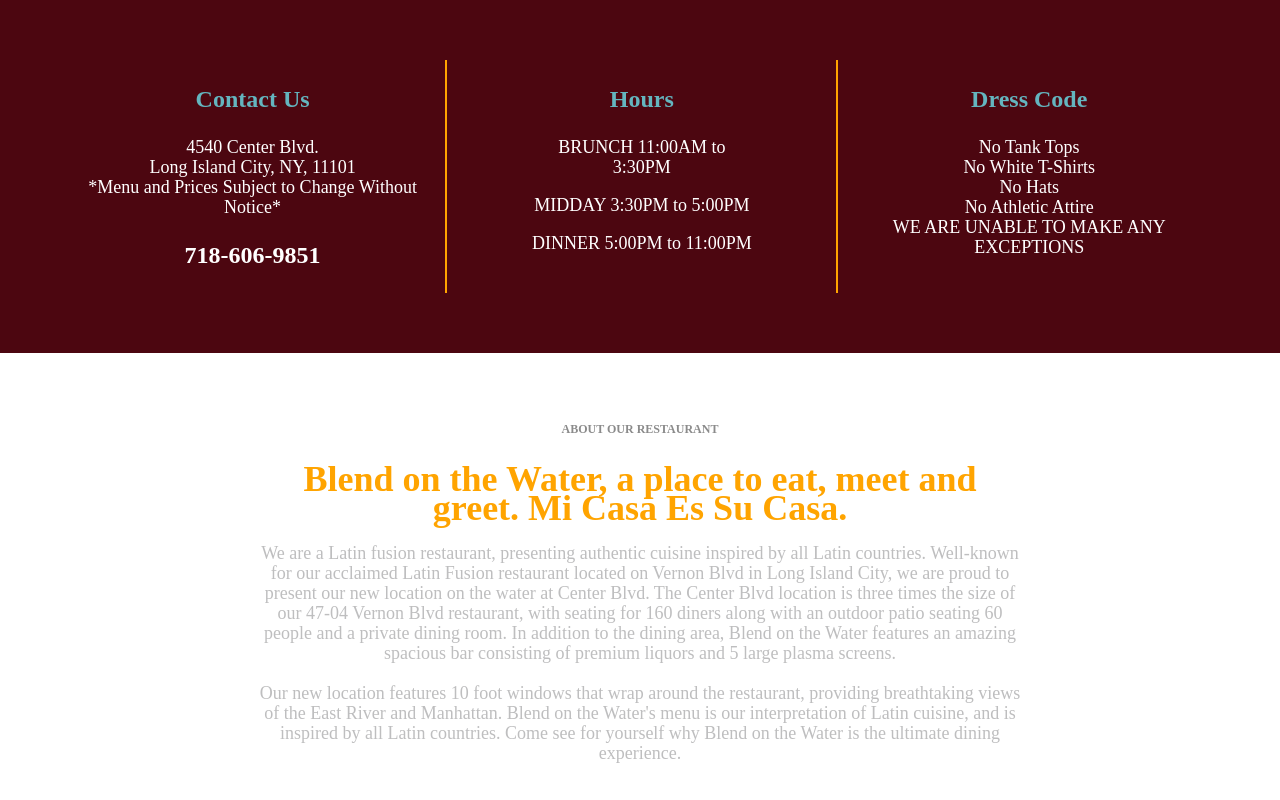
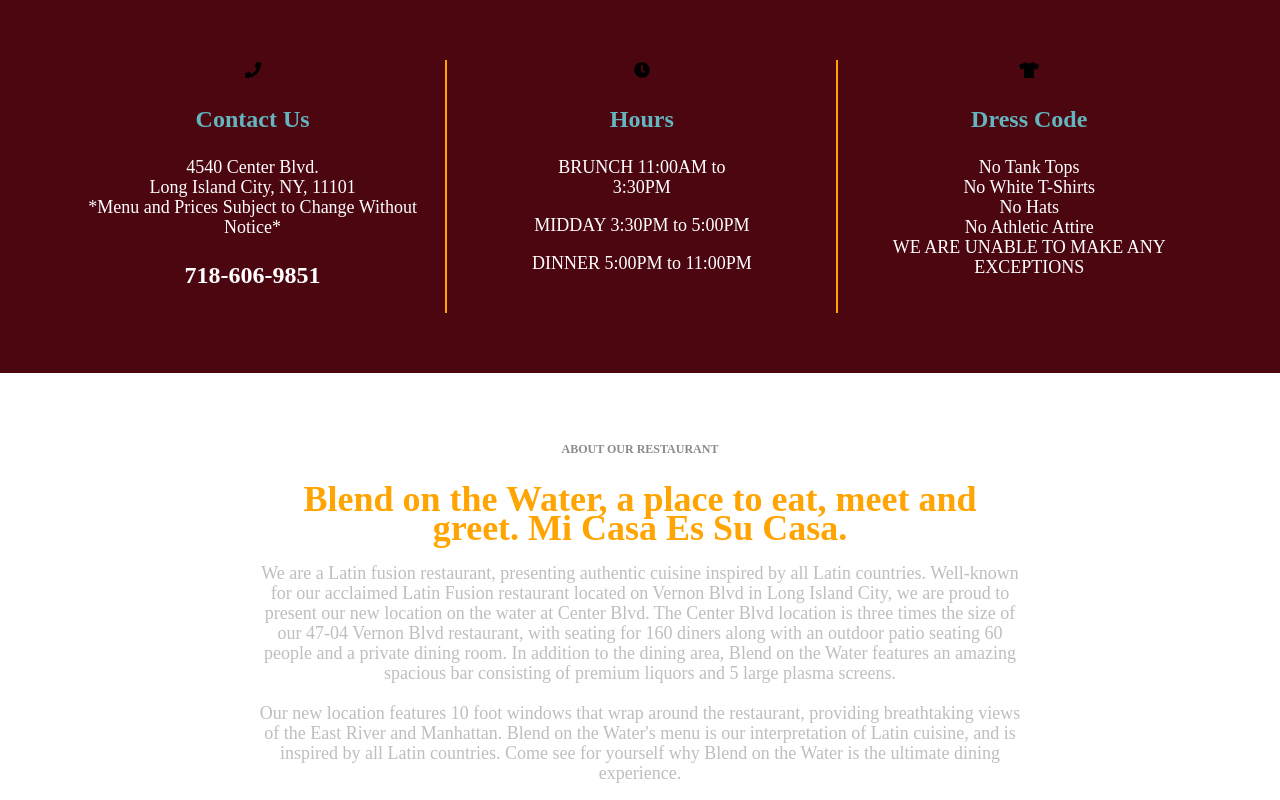
Before and after one commit to asrahman97/blendonthewater, a React (Create React App) app: page / in a window 1280 px wide. Shown: the top 800 px of the page. Built offline with nearby package versions, Linux system fonts and the light colour scheme.

Commit message:
infobar things

```diff
--- a/src/components/infoBar.js
+++ b/src/components/infoBar.js
@@ -1,11 +1,19 @@
 import React, { Component } from "react";
+import { FontAwesomeIcon } from "@fortawesome/react-fontawesome";
+import { faPhone } from "@fortawesome/free-solid-svg-icons";
+import { faClock } from "@fortawesome/free-solid-svg-icons";
+import { faTshirt } from "@fortawesome/free-solid-svg-icons";
+
+const contact = <FontAwesomeIcon icon={faPhone} />;
+const hours = <FontAwesomeIcon icon={faClock} />;
+const dresscode = <FontAwesomeIcon icon={faTshirt} />;
 
 class InfoBar extends Component {
   render() {
     return (
       <div className="infobar">
         <div className="infobar-address">
-          {/* <img src={Location} alt="" className="info-image" /> */}
+          <span className="icon-fa">{contact}</span>
           <h3 className="infobar-title">Contact Us</h3>
           <h3 className="infobar-h3">
             4540 Center Blvd. <br className="add-break" />
@@ -15,14 +23,14 @@
           </h3>
         </div>
         <div className="infobar-hours" id="hours">
-          {/* <img src={Hours} alt="" className="info-image" /> */}
+          <span className="icon-fa">{hours}</span>{" "}
           <h3 className="infobar-title">Hours</h3>
           <h3 className="infobar-h3">BRUNCH 11:00AM to 3:30PM</h3>
           <h3 className="infobar-h3">MIDDAY 3:30PM to 5:00PM</h3>
           <h3 className="infobar-h3">DINNER 5:00PM to 11:00PM</h3>
         </div>
         <div className="infobar-dresscode">
-          {/* <img src={Dresscode} alt="" className="info-image" /> */}
+          <span className="icon-fa">{dresscode}</span>{" "}
           <h3 className="infobar-title">Dress Code</h3>
           <h3 className="infobar-h3">
             No Tank Tops
```
